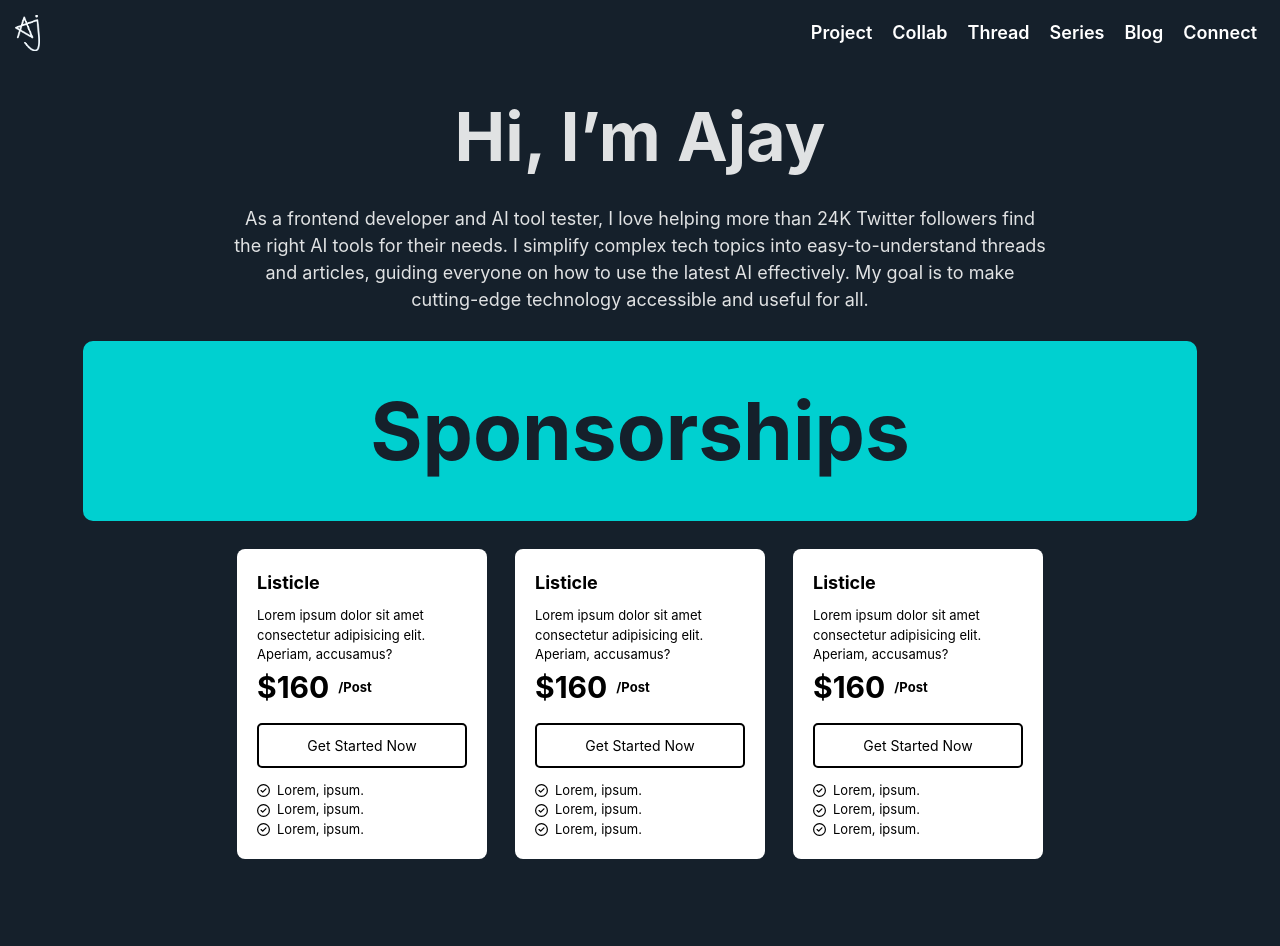
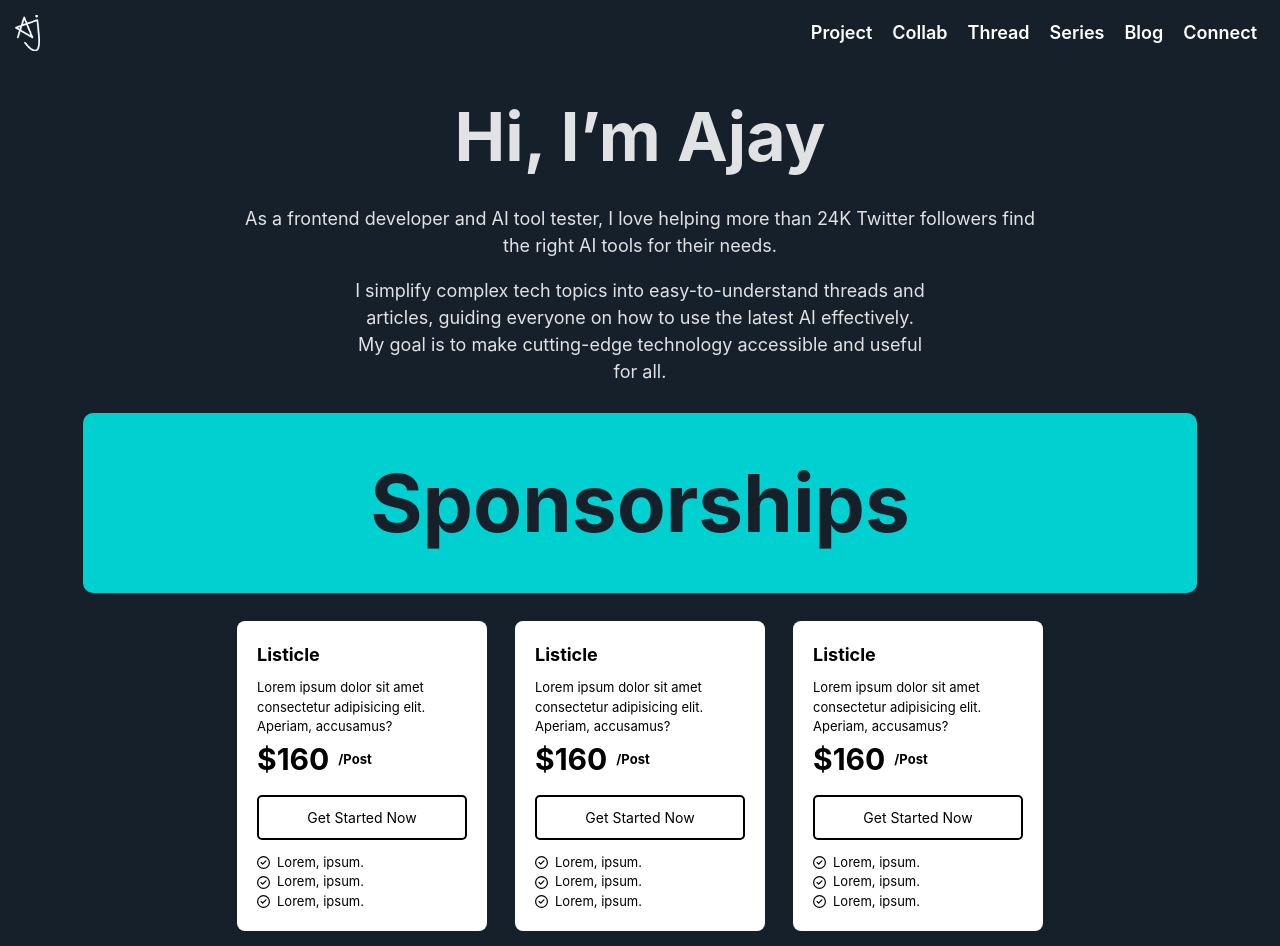
Before and after one commit to ATechAjay/AJ-Portfolio, a React (Vite) app: page /collab in a window 1280 px wide. Before the commit the page ends 874 px from the top, so only its background shows below. Built offline with nearby package versions, Linux system fonts and the light colour scheme.

Commit message:
fix the para

```diff
--- a/src/components/pages/Collab/Collab.jsx
+++ b/src/components/pages/Collab/Collab.jsx
@@ -6,10 +6,12 @@ const Collab = () => {
       <h1 className={style.title}>Hi, I&rsquo;m Ajay</h1>
       <p className={style.description}>
         As a frontend developer and AI tool tester, I love helping more than 24K
-        Twitter followers find the right AI tools for their needs. I simplify
-        complex tech topics into easy-to-understand threads and articles,
-        guiding everyone on how to use the latest AI effectively. My goal is to
-        make cutting-edge technology accessible and useful for all.
+        Twitter followers find the right AI tools for their needs.
+        <p className={style.description}>
+          I simplify complex tech topics into easy-to-understand threads and
+          articles, guiding everyone on how to use the latest AI effectively. My
+          goal is to make cutting-edge technology accessible and useful for all.
+        </p>
       </p>
       <h2 className={style.sponser_title}>Sponsorships</h2>
       <div className={style.card_container}>
```
